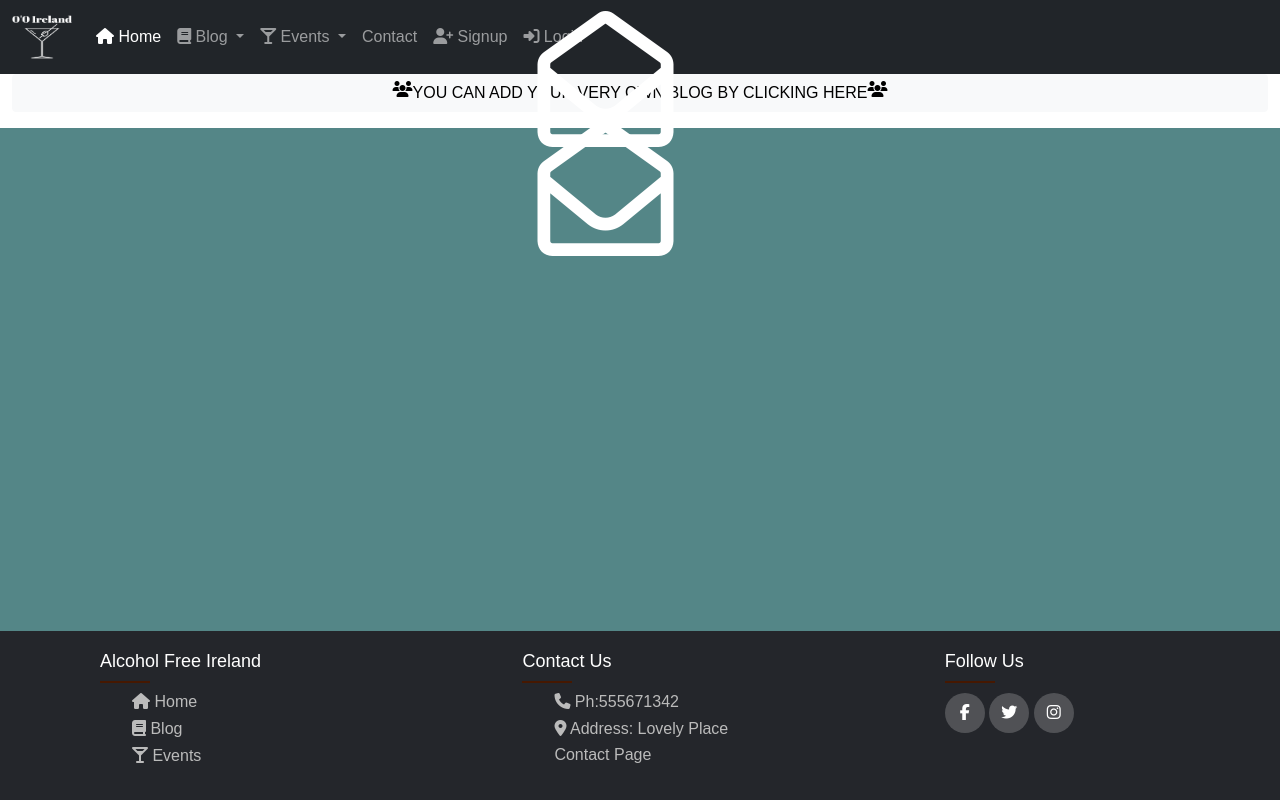
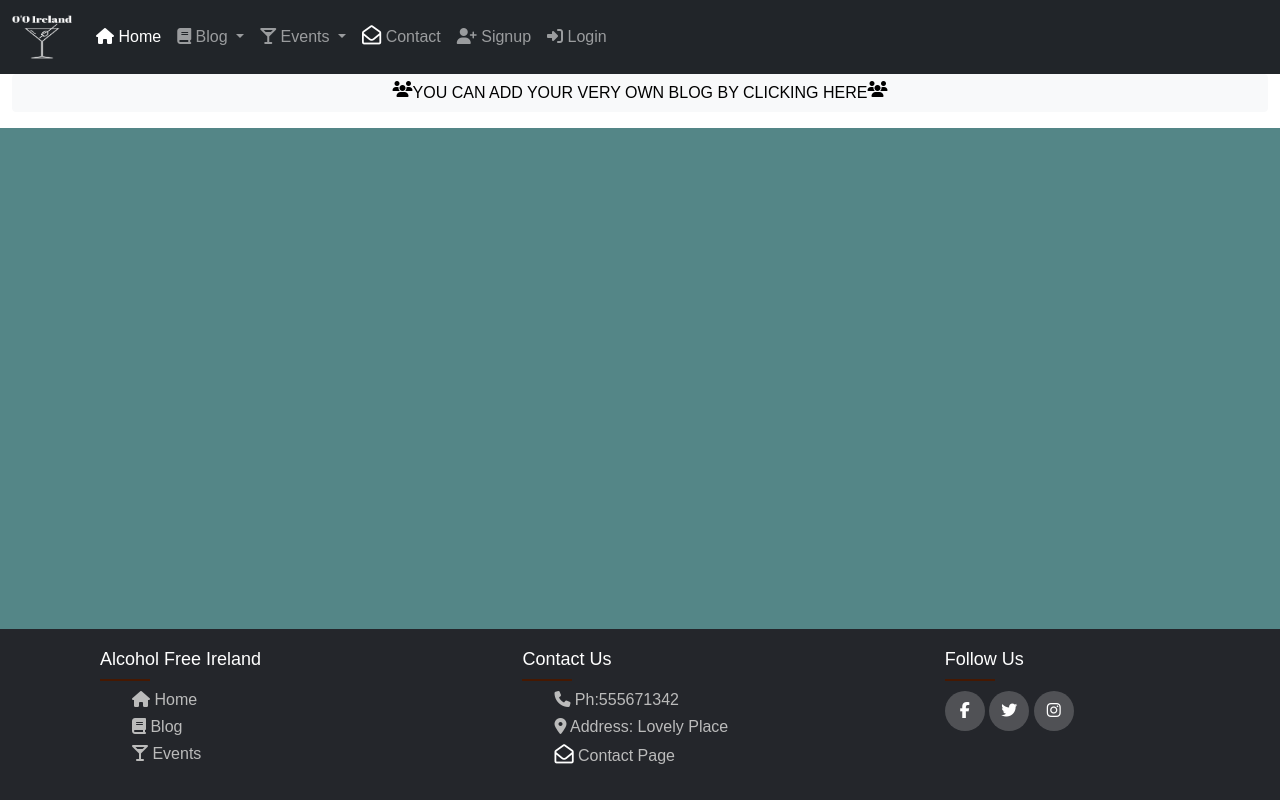
Before and after one commit to Roibeard-Ruadhan/alcohol-free-ireland, a Django app: page /blog/ in a window 1280 px wide. Run offline with Django 3.2, Linux system fonts and the light colour scheme; data that the repository does not hold is empty; some libraries are stand-ins or nearby versions; some web fonts are replaced.

Commit message:
Fix icon sizes & add images to cloudinary plus update on admin

```diff
--- a/static/css/style.css
+++ b/static/css/style.css
@@ -420,8 +420,8 @@ input {
     }
 
   .far {
-    position: absolute;
-    font-size: 8.5rem;
+    position: inherit;
+    font-size: 1.2rem;
     left: 42%;
     top: 15%;
     color: #ffffff;
--- a/templates/blog.html
+++ b/templates/blog.html
@@ -2,6 +2,7 @@
 {% block title %} Alcohol Free Ireland Blogs {% endblock %}
 {% load static %}
 {% block content %}
+
 <div class="container-fluid light-bg">
     <div class="col">
         <a href="{% url 'add_blog' %}" type="button" class="btn btn-light px-3 d-flex justify-content-center">
```
Also changed, not shown: templates/index.html (+8 -8 lines).
